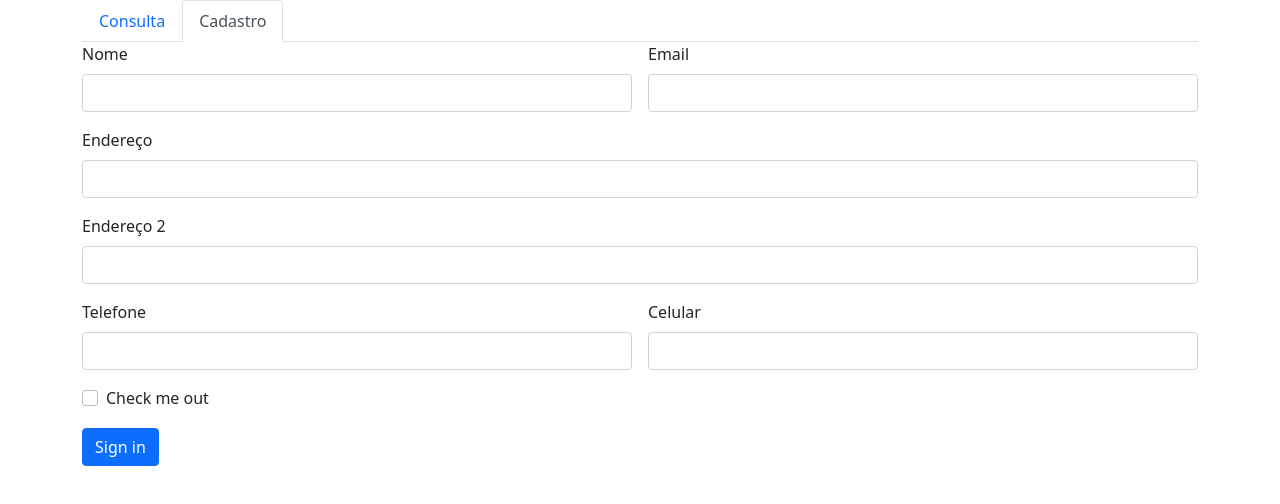
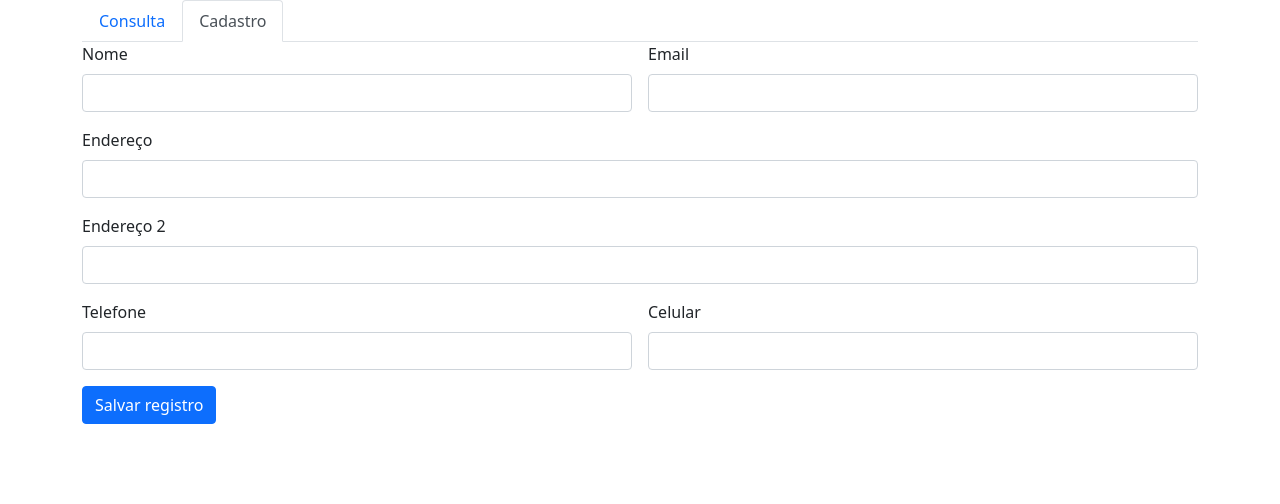
Before and after one commit to LeonardoSistemas/CadastroClienteArray, a plain HTML site: page index.html in a window 1280 px wide. Both pictures are taken after a click on the tab "Cadastro". Drawn offline with nearby package versions, Linux system fonts and the light colour scheme.

Commit message:
Criei arquivo js

```diff
--- /dev/null
+++ b/formulario.js
@@ -0,0 +1,2 @@
+let objCadastro = {}
+let arrayCadastro = []
--- a/index.html
+++ b/index.html
@@ -48,16 +48,9 @@
                         <label for="txtCelular" class="form-label">Celular</label>
                         <input type="text" class="form-control" id="txtCelular">
                     </div>
+
                     <div class="col-12">
-                        <div class="form-check">
-                            <input class="form-check-input" type="checkbox" id="gridCheck">
-                            <label class="form-check-label" for="gridCheck">
-                                Check me out
-                            </label>
-                        </div>
-                    </div>
-                    <div class="col-12">
-                        <button type="submit" class="btn btn-primary">Sign in</button>
+                        <button type="submit" class="btn btn-primary">Salvar registro</button>
                     </div>
                 </form>
             </div>
```
